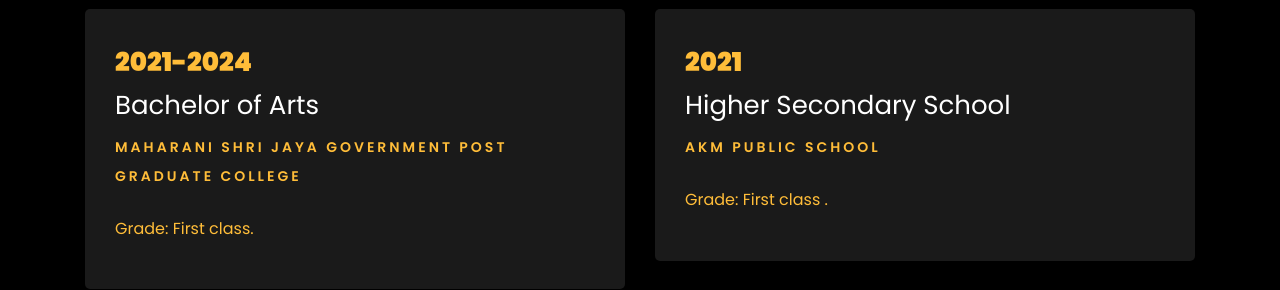
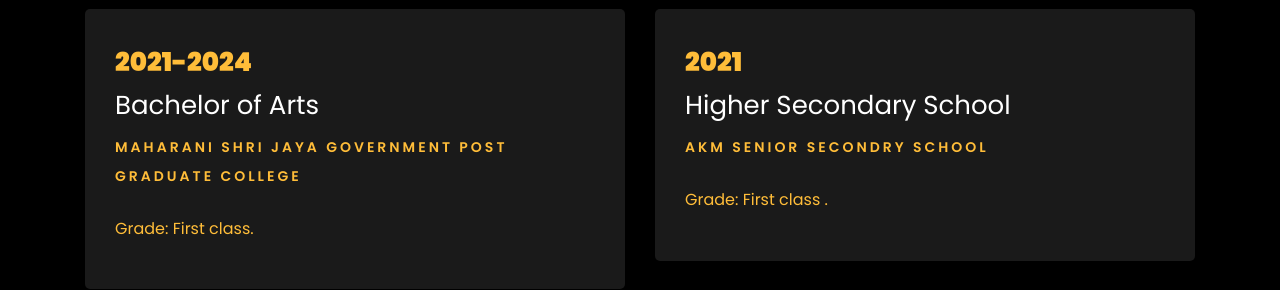
Before and after one commit to vishalaga367/vishalaga13.github.io, a plain HTML site: page index.html in a window 1280 px wide. Shown: the part 3240-3530 px from the top of the page. Drawn offline with Linux system fonts and the light colour scheme; files whose address does not match are found by name.

Commit message:
Update index.html

```diff
--- a/index.html
+++ b/index.html
@@ -371,7 +371,7 @@
     				<div class="resume-wrap ftco-animate">
     					<span class="date">2021</span>
     					<h2>Higher Secondary School</h2>
-    					<span class="position">Akm Public School</span>
+    					<span class="position">Akm Senior Secondry School</span>
     					<p class="mt-4">Grade: First class .</p>
     				</div>
 				</div>
```
